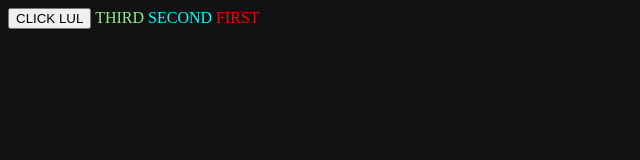
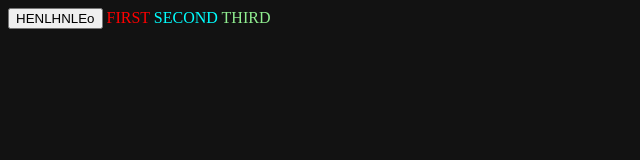
Before and after one commit to dolanske/curry.ts, a website built with Vite: page index.html in a window 1280 px wide. Both pictures are taken after a click on the button "CLICK LUL". Shown: the whole page, without its empty margins (0-640 px from the left). Built offline with nearby package versions, Linux system fonts and the light colour scheme.

Commit message:
Implement first iteration of queing

```diff
--- a/index.html
+++ b/index.html
@@ -4,7 +4,7 @@
     <meta charset="UTF-8" />
     <link rel="icon" type="image/svg+xml" href="favicon.svg" />
     <meta name="viewport" content="width=device-width, initial-scale=1.0" />
-    <title>Vite App</title>
+    <title>Curry.ts playground</title>
     <style>
       html {
         background-color: #121212;
--- a/src/curry/index.ts
+++ b/src/curry/index.ts
@@ -31,7 +31,7 @@ import { _filter, Filter } from "./modules/filter"
 import { _teleport, Teleport } from "./modules/teleport"
 import { _hover, Hover } from "./modules/hover"
 import { _parent, Parent } from "./modules/parent"
-// import { _wait, Wait } from "./modules/_wait"
+import { _wait, Wait } from "./modules/_wait"
 import {
   _replace,
   Replace,
@@ -41,7 +41,10 @@ import {
 import { _swap, Swap, _staticSwap, StaticSwap } from "./modules/swap"
 
 export interface Curry {
+  // Curry
   nodes: Node[]
+  taskQueue: Promise<any>
+
   addClass: ClassManipulation
   delClass: ClassManipulation
   tglClass: ClassManipulation
@@ -60,6 +63,7 @@ export interface Curry {
   click: Click
   first: First
   hover: Hover
+  wait: Wait
   swap: Swap
   even: Even
   next: Next
@@ -67,7 +71,6 @@ export interface Curry {
   last: Last
   each: Each
   text: Text
-  // wait: Wait
   odd: Odd
   css: CSS
   del: Del
@@ -105,6 +108,12 @@ export class Curry implements Curry {
 
       return selector
     })()
+
+    this.taskQueue = Promise.resolve()
+  }
+
+  queue(fn: () => void) {
+    this.taskQueue = this.taskQueue.then(fn)
   }
 
   // Curry methods
@@ -124,6 +133,7 @@ export class Curry implements Curry {
   click = _click.bind(this)
   first = _first.bind(this)
   hover = _hover.bind(this)
+  wait = _wait.bind(this)
   swap = _swap.bind(this)
   show = _show.bind(this)
   hide = _hide.bind(this)
--- a/src/curry/modules/_wait.ts
+++ b/src/curry/modules/_wait.ts
@@ -1,11 +1,11 @@
 import { Curry } from ".."
 
-export type Wait = (this: Curry, timeout: number) => Promise<Curry>
+export type Wait = (this: Curry, timeout: number) => Curry
 
 export const _wait: Wait = function (this, timeout) {
-  return new Promise((resolve) => {
-    setTimeout(() => {
-      resolve(this)
-    }, timeout)
-  })
+  this.queue(
+    () => new Promise((resolve) => setTimeout(() => resolve(true), timeout))
+  )
+
+  return this
 }
--- a/src/curry/modules/text.ts
+++ b/src/curry/modules/text.ts
@@ -15,6 +15,7 @@ export type Text = (
  */
 
 export const _text: Text = function (this, text, location) {
+  this.queue(() => {
     this.nodes.forEach((node: Node) => {
       if (text) {
         switch (location) {
@@ -32,6 +33,7 @@ export const _text: Text = function (this, text, location) {
         }
       }
     })
+  })
 
   return this
 }
--- a/src/index.ts
+++ b/src/index.ts
@@ -1,10 +1,7 @@
-import { Curry, $ } from "./curry"
-
-Curry.swap("#first", "#third")
+import { $ } from "./curry"
 
 // console.log(
-// $("#third").prev().text("CUMCUMCUCMU")
 
-// $("button").click(function () {
-//   $("#third").replace("#second", "#first")
-// })
+$("button").click(function () {
+  $(this).wait(1000).text("HENLHNLEo")
+})
```
Lines whose indentation alone changed are shown as unchanged.
